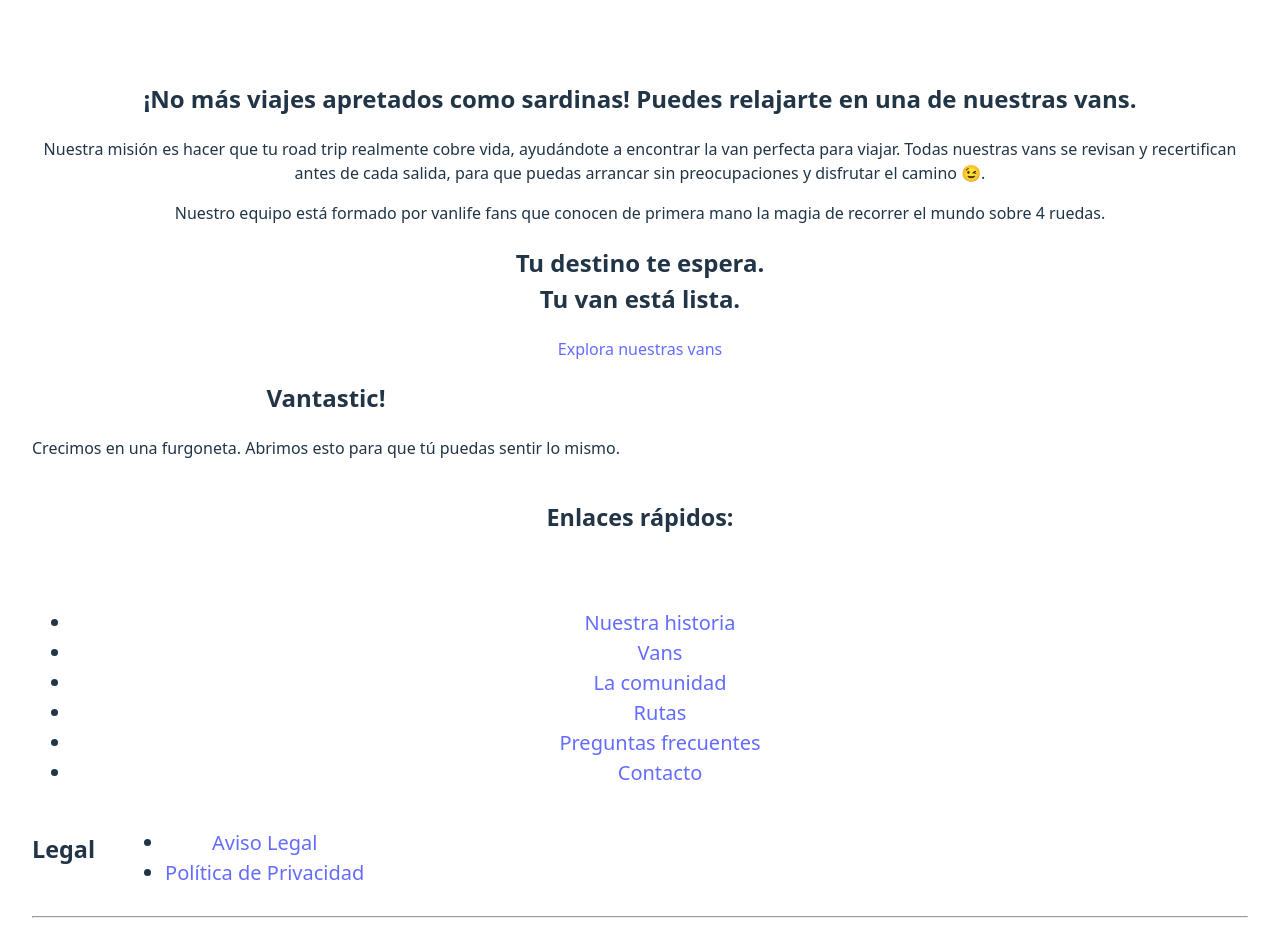
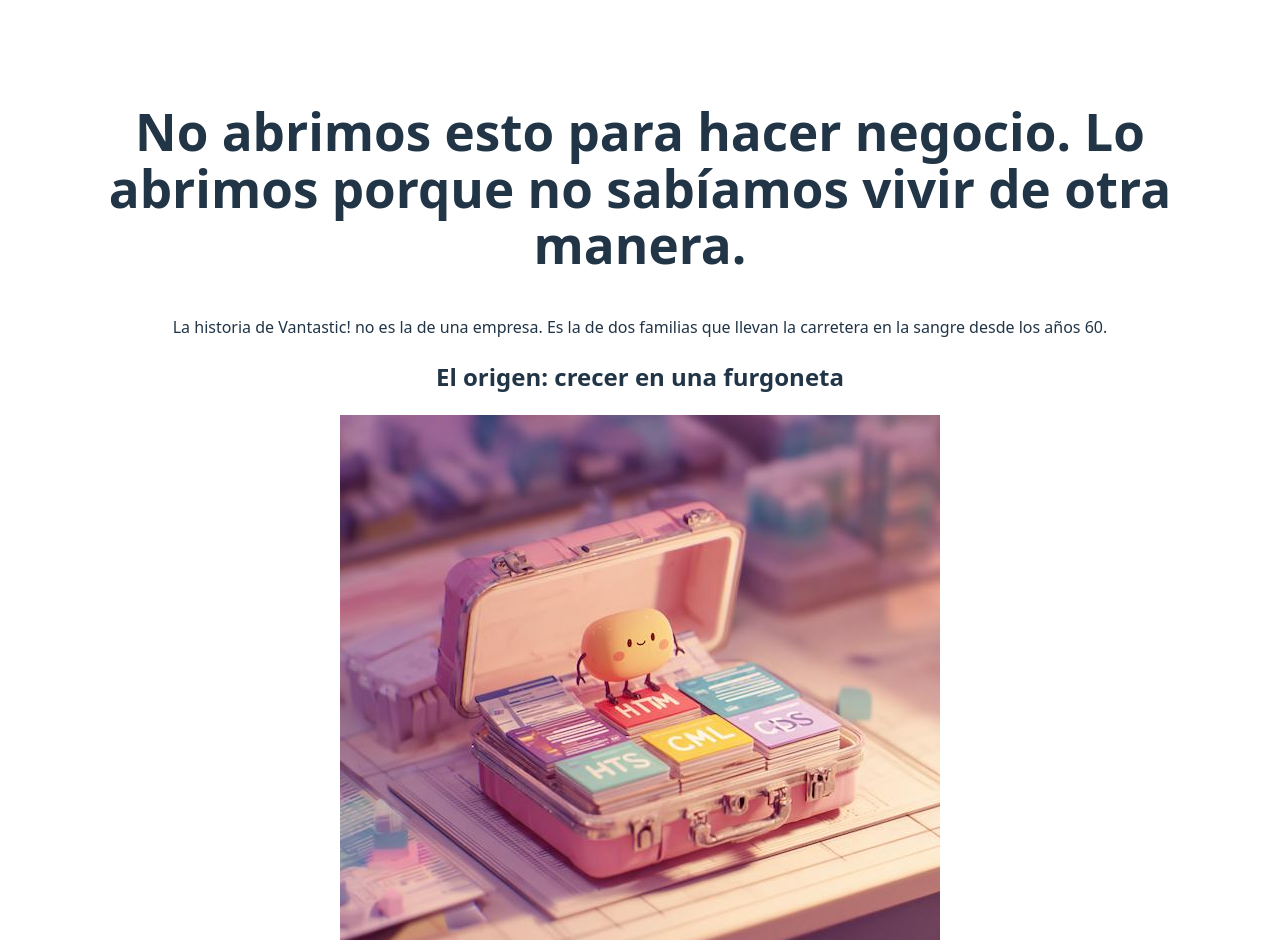
Before and after one commit to candytale55/vantastic, a React (Vite) app: page /about in a window 1280 px wide. Shown: the part 160-1100 px from the top of the page. Built offline with nearby package versions, Linux system fonts and the light colour scheme; what miragejs would draw is missing.

Commit message:
feat(About): overhaul About page with new content, layout, and images

```diff
--- a/src/pages/About.jsx
+++ b/src/pages/About.jsx
@@ -1,18 +1,51 @@
-import React from 'react'
+import placeholder_image from '/src/assets/images/placeholder_image.jpg'
 import { Link } from 'react-router-dom'
 
 export default function About() {
   return (
-    <div>
-      <div>
-        <h2>¡No más viajes apretados como sardinas! Puedes relajarte en una de nuestras vans.</h2>
-        <p>Nuestra misión es hacer que tu road trip realmente cobre vida, ayudándote a encontrar la van perfecta para viajar. Todas nuestras vans se revisan y recertifican antes de cada salida, para que puedas arrancar sin preocupaciones y disfrutar el camino 😉.</p>
-        <p>Nuestro equipo está formado por vanlife fans que conocen de primera mano la magia de recorrer el mundo sobre 4 ruedas.</p>
-      </div>
-      <div>
-        <h2>Tu destino te espera.<br />Tu van está lista.</h2>
-        <Link to="/vans">Explora nuestras vans</Link>
-      </div>
-    </div>
+    <main class="about-page-main">
+      <section class="about-hero">
+        <h1>No abrimos esto para hacer negocio. Lo abrimos porque no sabíamos vivir de otra manera.</h1>
+        <p class="subtitle">La historia de Vantastic! no es la de una empresa. Es la de dos familias que llevan la carretera en la sangre desde los años 60.</p>
+      </section>
+
+      <section class="about-origin-story">
+        <h2>El origen: crecer en una furgoneta</h2>
+        <div class="story-content">
+          <img src={placeholder_image} alt="Antigua furgoneta familiar" class="story-image" />
+          <p>Mikel nació en el País Vasco pero no conoció una dirección fija hasta los 30 años. Sus padres fueron parte de la primera ola del movimiento hippie europeo: artesanos, músicos y viajeros que recorrieron en furgoneta Alemania, Francia, Portugal y Marruecos durante los años 60 y 70. Mikel creció durmiendo en literas improvisadas en VW Combis, aprendiendo a cambiar un carburador antes de aprender a montar en bicicleta. Con 19 años ya viajaba solo por Europa con su propia furgoneta. En los 80 conoció a Lola en un camping cerca de Lisboa. Juntos decidieron echar raíces en Valencia —el clima, el mar, la luz— pero sin abandonar la carretera. En 1989 abrieron el negocio familiar que hoy sigue funcionando con sus hijos.</p>
+          <p>Lola nació en Oporto en el seno de una familia portuguesa de artistas. Su madre era pintora y su padre tocaba guitarra en bares de toda Europa. Con 15 años ya cruzaba fronteras en la furgoneta familiar. Aprendió a cocinar con lo que había, a navegar con mapas de papel y a relacionarse con personas de cualquier idioma. Con 22 años llegó a Valencia en un VW T2 naranja desvencijado y decidió que esa ciudad era lo más parecido a casa que había encontrado. Conoció a Mikel semanas después. El negocio fue idea de los dos, but the visible face, the one who built the community and designed the customer experience, was always her.</p>
+        </div>
+      </section>
+
+      <section class="about-workshop">
+        <h2>Cada furgoneta pasa por nuestras manos antes de pasar por las tuyas.</h2>
+        <div class="workshop-content">
+          <p>Nuestro taller en Valencia es el corazón de Vantastic! Aquí es donde cada furgoneta vintage recibe una segunda vida. No se trata solo de reparar; se trata de restaurar con el respeto que se merece un pedazo de historia. Revisamos el motor a fondo, la carrocería, el sistema eléctrico y el interior, manteniendo siempre la esencia original del vehículo. Lo que ves en nuestras furgonetas no es una decoración retro; es la autenticidad de un vehículo que ha sido cuidadosamente mantenido por manos expertas.</p>
+          <div class="workshop-gallery">
+            <img src={placeholder_image} alt="Interior del taller Vantastic!" class="gallery-image" />
+            <img src={placeholder_image} alt="Mecánico trabajando en furgoneta" class="gallery-image" />
+          </div>
+        </div>
+        <p class="quote">"Esta furgoneta ha visto más amaneceres que tú y yo juntos." <span class="quote-author">— Mikel Arteaga, Fundador</span></p>
+      </section>
+
+      <section class="about-team">
+        <h2>Somos poca gente. Pero conocemos cada tornillo de cada furgoneta.</h2>
+        <div class="team-members">
+          <div class="team-member-card">
+            <img src={placeholder_image} alt="Mikel Arteaga" class="member-photo" />
+            <h3>Mikel Arteaga</h3>
+            <p>Mecánico jefe y alma de la empresa. Conoce a cada vehículo por nombre. Habla con los clientes cuando tienen dudas técnicas o quieren consejo sobre rutas.</p>
+          </div>
+          <div class="team-member-card">
+            <img src={placeholder_image} alt="Lola Ferreira" class="member-photo" />
+            <h3>Lola Ferreira</h3>
+            <p>Directora de experiencia del cliente y voz de la marca. Gestiona la comunidad, escribe el contenido y recibe a los clientes con un mapa marcado a mano y un café.</p>
+          </div>
+        </div>
+        <Link to="/vans" class="cta-button-large">Explora nuestras vans</Link>
+      </section>
+    </main>
   )
 }
```
